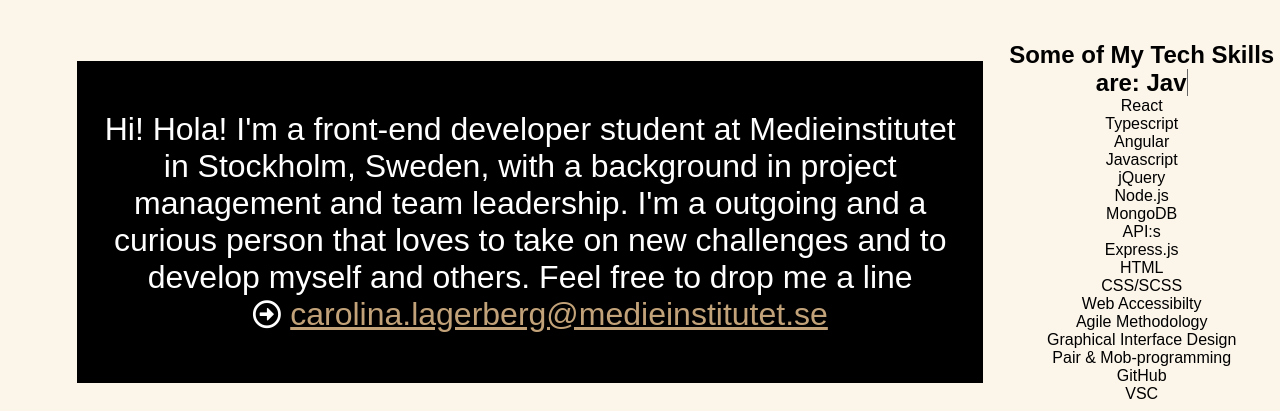
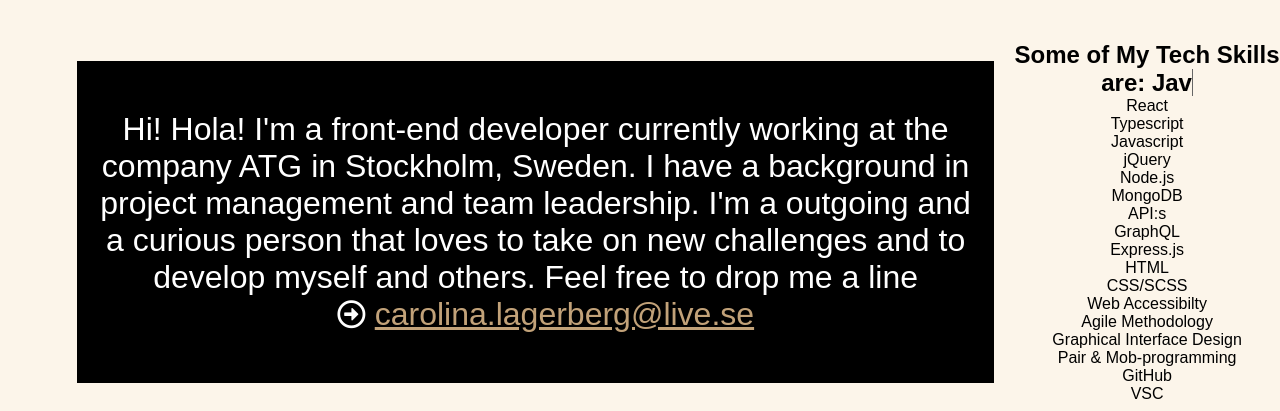
Before and after one commit to CarolinaLag/Portfolio, a website: page index.html in a window 1280 px wide. Shown: the part 494-905 px from the top of the page. Drawn offline with nearby package versions, Linux system fonts and the light colour scheme; a web font is replaced by a local one.

Commit message:
background text change

```diff
--- a/index.html
+++ b/index.html
@@ -48,7 +48,7 @@
         />
       </div>
       <div class="myNameSection">
-        <p class="introline">Front End Developer Student</p>
+        <p class="introline">Front End Developer</p>
         <h1 class="bigline">Carolina Lagerberg</h1>
       </div>
     </header>
@@ -56,16 +56,14 @@
     <section class="mainContent">
       <article class="description">
         <p class="mainText">
-          Hi! Hola! I'm a front-end developer student at Medieinstitutet in
-          Stockholm, Sweden, with a background in project management and team
-          leadership. I'm a outgoing and a curious person that loves to take on
-          new challenges and to develop myself and others. Feel free to drop me
-          a line <br />
+          Hi! Hola! I'm a front-end developer currently working at the company
+          ATG in Stockholm, Sweden. I have a background in project management
+          and team leadership. I'm a outgoing and a curious person that loves to
+          take on new challenges and to develop myself and others. Feel free to
+          drop me a line <br />
           <i id="arrowRight" class="far fa-arrow-alt-circle-right"></i>
-          <a
-            class="contactMail"
-            href="mailto:carolina.lagerberg@medieinstitutet.se"
-            >carolina.lagerberg@medieinstitutet.se</a
+          <a class="contactMail" href="mailto:carolina.lagerberg@live.se"
+            >carolina.lagerberg@live.se</a
           >
         </p>
       </article>
@@ -75,19 +73,19 @@
           <span
             class="txt-rotate"
             data-period="2000"
-            data-rotate='[ "Javascript", "jQuery", "Node.js", "MongoDB", "Angular", "Typescript", "React" ]'
+            data-rotate='[ "Javascript", "jQuery", "Node.js", "MongoDB", "Angular", "Typescript", "React", "GraphQL" ]'
           ></span>
         </h2>
         <div class="techSkillsLists">
           <ul class="techlist">
             <li>React</li>
             <li>Typescript</li>
-            <li>Angular</li>
             <li>Javascript</li>
             <li>jQuery</li>
             <li>Node.js</li>
             <li>MongoDB</li>
             <li>API:s</li>
+            <li>GraphQL</li>
             <li>Express.js</li>
             <li>HTML</li>
             <li>CSS/SCSS</li>
```
